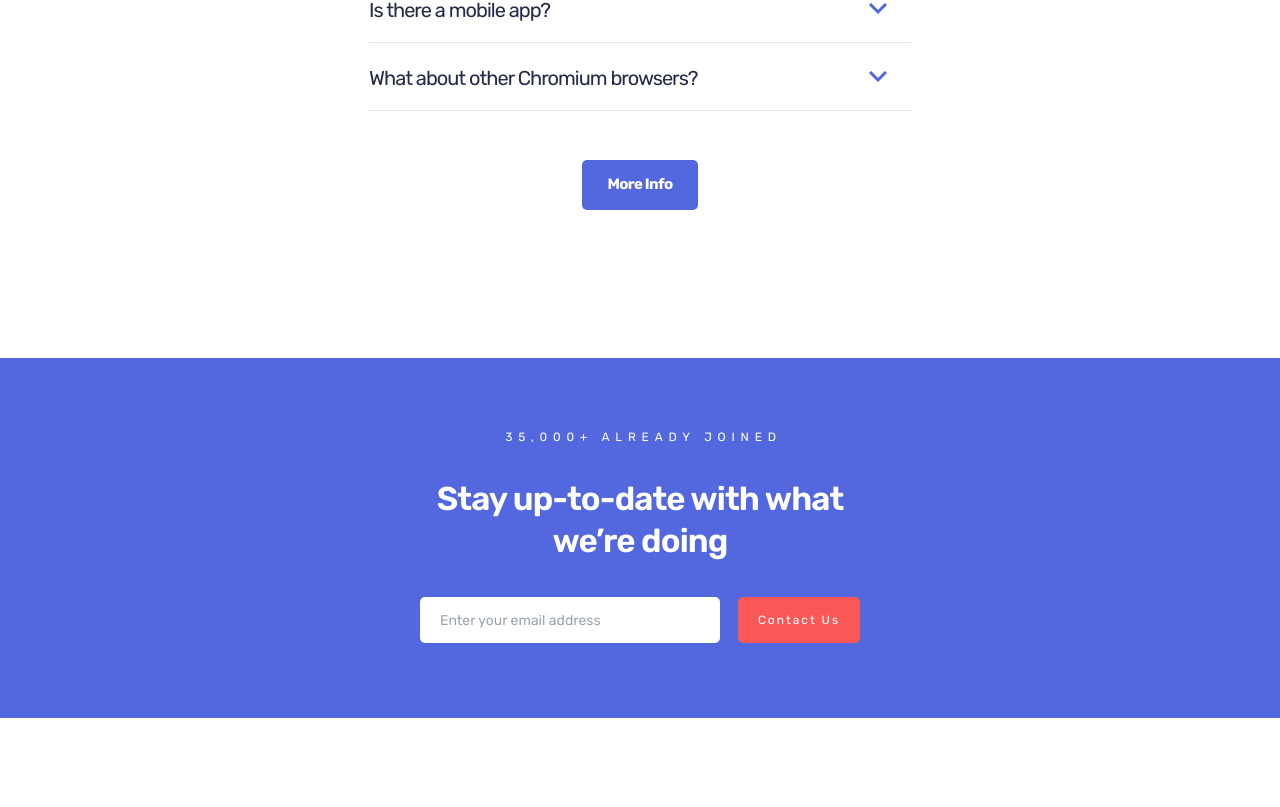
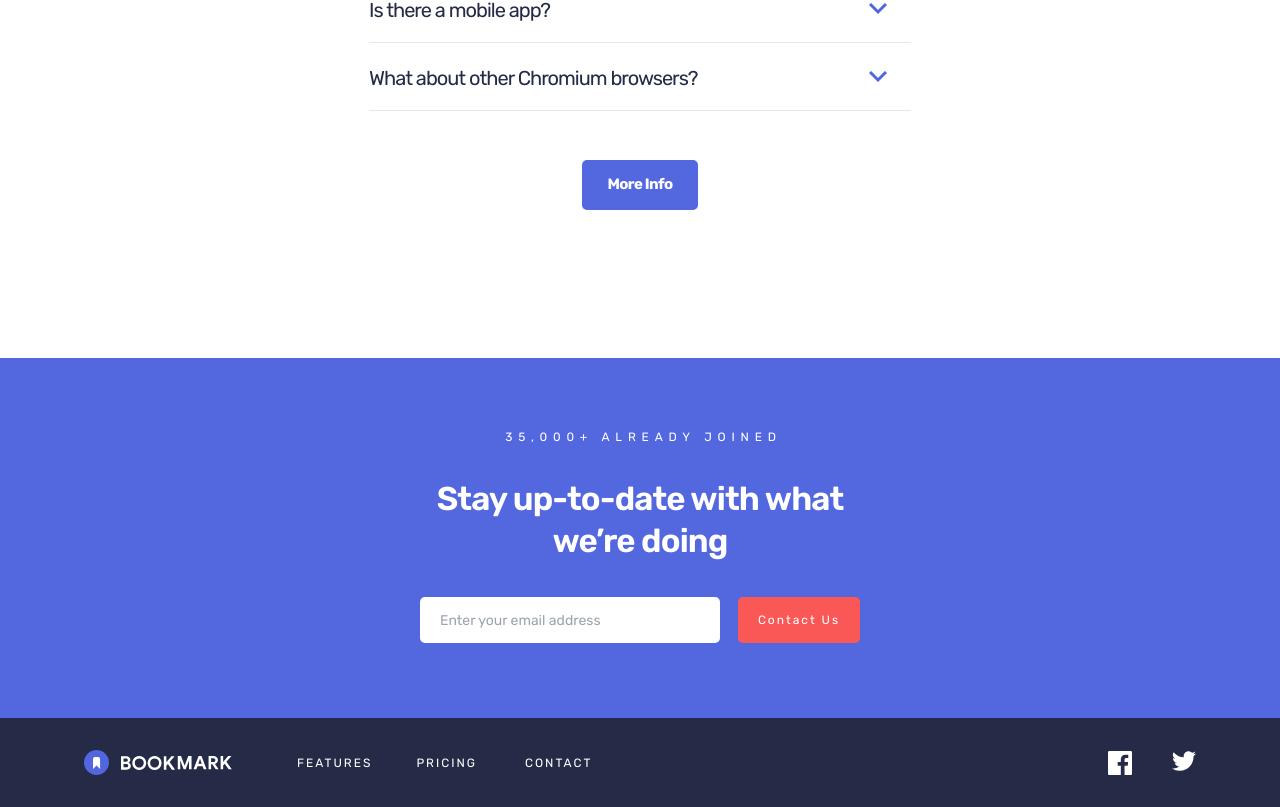
Before and after one commit to olaknowct/bookmark, a React (Create React App) app: page / in a window 1280 px wide. Shown: the part 2776-3583 px from the top of the page. Before the commit the page ends 3494 px from the top, so only its background shows below. Built offline with nearby package versions, Linux system fonts and the light colour scheme.

Commit message:
Footer component

```diff
--- a/src/App.jsx
+++ b/src/App.jsx
@@ -1,4 +1,5 @@
 import './App.css';
+import Footer from './component/footer/footer.component';
 import Header from './component/header/header.component';
 import Main from './component/main/main.component';
 
@@ -7,6 +8,7 @@ const App = () => {
     <div className=''>
       <Header />
       <Main />
+      <Footer />
     </div>
   );
 };
--- /dev/null
+++ b/src/component/footer/footer.component.tsx
@@ -0,0 +1,32 @@
+import { ReactComponent as BookmarkLogo } from '../../images/logo-bookmark-light.svg';
+import { ReactComponent as FacebookLogo } from '../../images/icon-facebook.svg';
+import { ReactComponent as TwitterLogo } from '../../images/icon-twitter.svg';
+
+const Footer = () => {
+  console.log('render footer');
+
+  return (
+    <footer className='bg-veryDarkBlue text-white'>
+      <div className='mx-auto flex max-w-[115.4rem] flex-row items-center  gap-[6.5rem] px-[2.1rem] py-[3.2rem]'>
+        <a href='#bookmark'>
+          <BookmarkLogo />
+        </a>
+        <ul className='flex flex-row gap-[4.4rem] text-[1.2rem] uppercase tracking-[0.2rem] '>
+          <li>Features</li>
+          <li>Pricing</li>
+          <li className='pl-[0.4rem]'>Contact</li>
+        </ul>
+        <ul className='ml-auto flex flex-row gap-[4rem]'>
+          <li>
+            <FacebookLogo />
+          </li>
+          <li>
+            <TwitterLogo />
+          </li>
+        </ul>
+      </div>
+    </footer>
+  );
+};
+
+export default Footer;
--- a/src/component/main/main.component.jsx
+++ b/src/component/main/main.component.jsx
@@ -21,4 +21,5 @@ const Main = () => {
     </main>
   );
 };
+
 export default Main;
```
Also changed, not shown: src/images/logo-bookmark-light.svg (added).
